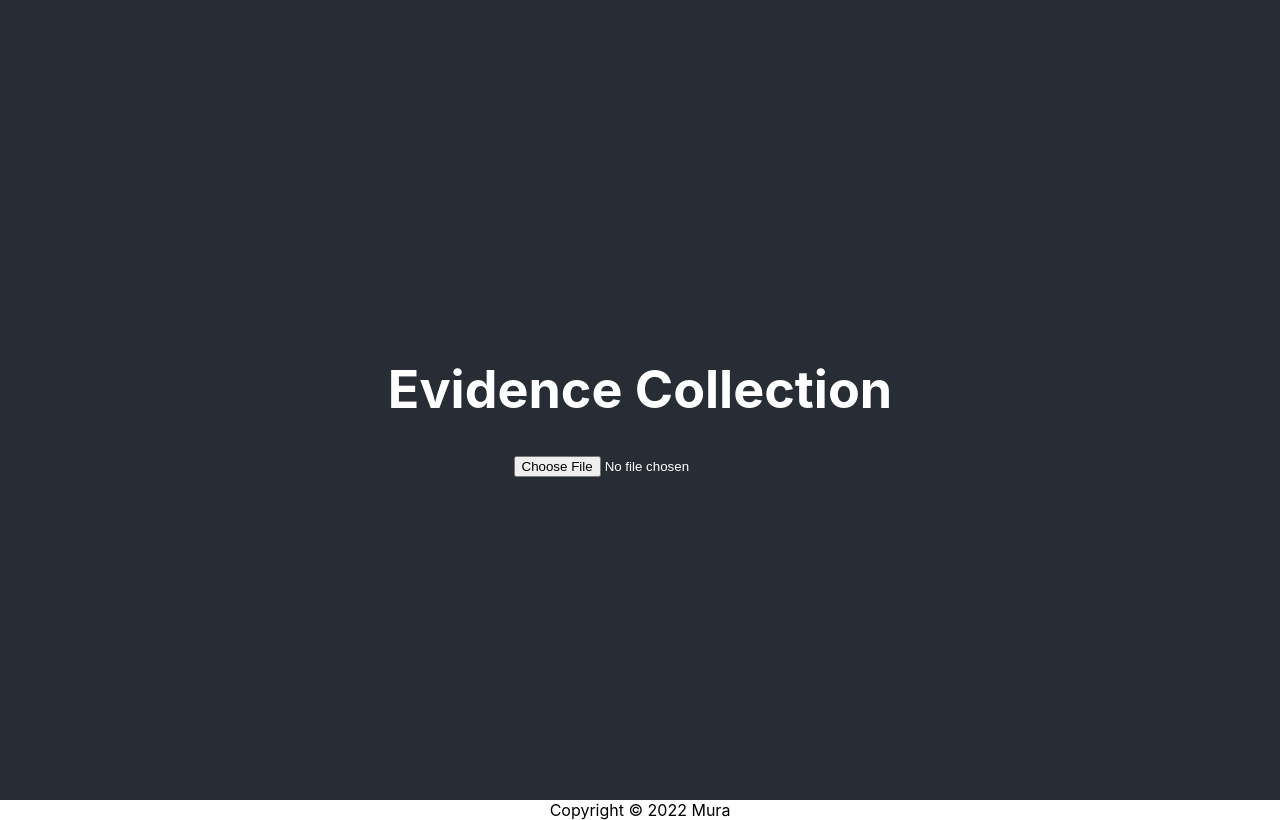
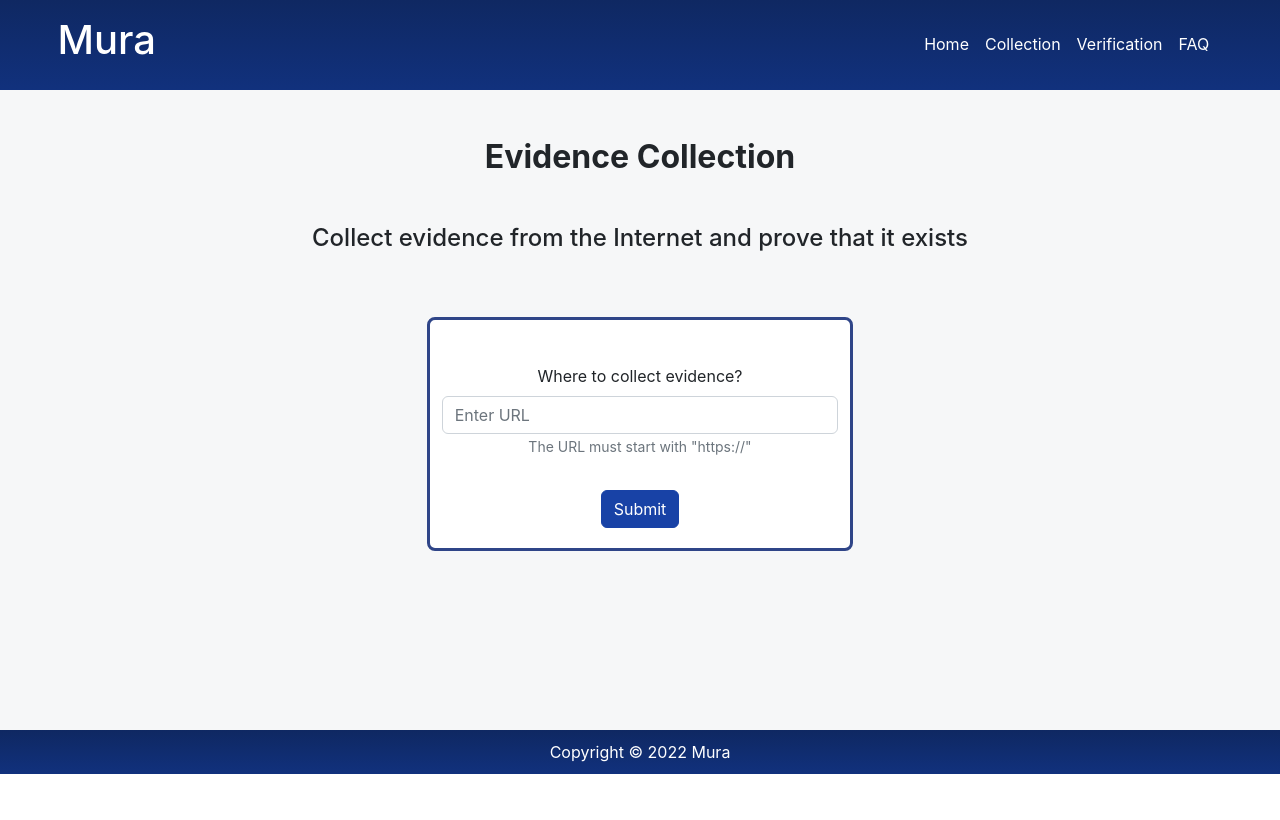
Before and after one commit to juliolinstech/mura, a React (Create React App) app: page /collection in a window 1280 px wide. Built offline with nearby package versions, Linux system fonts and the light colour scheme.

Commit message:
Working on collection interface

```diff
--- a/package.json
+++ b/package.json
@@ -6,6 +6,7 @@
     "@testing-library/jest-dom": "^5.16.5",
     "@testing-library/react": "^13.4.0",
     "@testing-library/user-event": "^13.5.0",
+    "bootstrap": "^5.2.3",
     "crypto-js": "^4.1.1",
     "react": "^18.2.0",
     "react-bootstrap": "^2.7.2",
--- a/src/App.css
+++ b/src/App.css
@@ -2,37 +2,36 @@
   text-align: center;
 }
 
-.App-logo {
+/* .App-logo {
   height: 40vmin;
   pointer-events: none;
-}
-
+} */
+/*
 @media (prefers-reduced-motion: no-preference) {
   .App-logo {
     animation: App-logo-spin infinite 20s linear;
   }
-}
+} */
 
 .App-header {
-  background-color: #282c34;
-  min-height: 100vh;
-  display: flex;
+  background-color: #4f5f760d;
+  min-height: 80vh;
+  /* display: flex;
   flex-direction: column;
   align-items: center;
   justify-content: center;
-  font-size: calc(10px + 2vmin);
-  color: white;
+  font-size: calc(10px + 2vmin); */
 }
 
-.App-link {
+/* .App-link {
   color: #61dafb;
-}
+} */
 
-@keyframes App-logo-spin {
+/* @keyframes App-logo-spin {
   from {
     transform: rotate(0deg);
   }
   to {
     transform: rotate(360deg);
   }
-}
+} */
--- a/src/App.js
+++ b/src/App.js
@@ -12,10 +12,8 @@ import {
   Route,
 } from 'react-router-dom';
 
-
 function App() {
   return (
-
     <Router>
       <Routes>
 
--- /dev/null
+++ b/src/components/Header.jsx
@@ -0,0 +1,23 @@
+import { Container, Row, Col } from 'react-bootstrap';
+import { Link } from 'react-router-dom';
+import Navigation from "./Navigation";
+
+function Header() {
+    return (
+        <Container className="heading pt-3 pb-3" fluid>
+        <Row>
+          <Col className="d-md-none d-lg-block" sm={2} xs={2}>
+            <Link to={'/'}>
+              <h1>Mura</h1>
+            </Link>
+          </Col>
+          <Col className="d-md-none d-lg-block" sm={6} xs={6}>
+          </Col>
+          <Col sm={4} xs={4}>
+            <Navigation />
+          </Col>
+        </Row>
+      </Container>
+    );
+}
+export default Header;
--- /dev/null
+++ b/src/components/Navigation.jsx
@@ -0,0 +1,27 @@
+import { Nav, Navbar } from 'react-bootstrap';
+import { Link } from 'react-router-dom';
+
+function RouterLink(props) {
+    return (
+      <Nav.Item>
+        <Nav.Link>
+          <Link to={props.to}>{props.children}</Link>
+        </Nav.Link>
+      </Nav.Item>
+    );
+  }
+
+  function Navigation() {
+    return (
+      <Navbar className="justify-content-center">
+        <Nav className="justify-content-end">
+          <RouterLink to="/">Home</RouterLink>
+          <RouterLink to="/collection">Collection</RouterLink>
+          <RouterLink to="/verification">Verification</RouterLink>
+          <RouterLink to="/FAQ">FAQ</RouterLink>
+        </Nav>
+      </Navbar>
+    );
+  }
+
+  export default Navigation;
--- a/src/index.css
+++ b/src/index.css
@@ -11,3 +11,65 @@ code {
   font-family: source-code-pro, Menlo, Monaco, Consolas, 'Courier New',
     monospace;
 }
+
+.heading {
+  height: 90px;
+  background-image: linear-gradient(#0f2862, #11317d);
+  color: white;
+}
+
+h2 {
+  font-weight: bold;
+}
+
+/* Anchors */
+
+a {
+  color: white;
+  text-decoration: none;
+}
+
+a:hover {
+  color: rgb(224, 224, 224);
+}
+
+nav a {
+  color: white;
+  text-decoration: none;
+}
+
+nav a:hover {
+  color: white;
+  text-decoration: underline;
+  text-decoration-color: white;
+}
+
+/* Footer */
+
+footer {
+  bottom: 0;
+  width: 100%;
+  padding-top: 10px;
+  padding-bottom: 10px;
+  background-image: linear-gradient(#0f2862, #11317d);
+  color: white;
+}
+
+/* Form */
+.borderedDiv {
+  border-style: solid;
+  border-color: #2f4588;
+  border-radius: 8px;
+  background-color: white;
+}
+
+/* Bottom */
+
+.submitButton {
+  background-color: #1842a6;
+  border-color: #1842a6;
+}
+.submitButton:hover {
+  background-color: #0f2862;
+  border-color: #0f2862;
+}
--- a/src/index.js
+++ b/src/index.js
@@ -1,3 +1,4 @@
+import 'bootstrap/dist/css/bootstrap.min.css';
 import React from 'react';
 import ReactDOM from 'react-dom/client';
 import './index.css';
--- a/src/pages/Collection.jsx
+++ b/src/pages/Collection.jsx
@@ -1,12 +1,46 @@
 import Footer from '../components/Footer';
-import InputFile from '../components/InputFile';
+import Header from '../components/Header';
+import { Container, Form, Button, Row, Col } from 'react-bootstrap';
 
 function Collection() {
     return (
         <div className="App">
+          <Header />
         <header className="App-header">
-          <h1>Evidence Collection</h1>
-          <InputFile />
+          <h2 className="text-center pt-5 pb-4">Evidence Collection</h2>
+          <h4 className="text-center pt-3 pb-2">Collect evidence from the Internet and prove that it exists</h4>
+          <div className="pt-5"></div>
+
+          <Container fluid>
+            <Row>
+              <Col sm={4} />
+              <Col sm={4} className="borderedDiv">
+                <div>
+                <div className="pt-4" />
+                  <Form>
+                  <div style={{ height: '20px' }} />
+                  <Form.Group controlId="targetUrl">
+                    <Form.Label>Where to collect evidence?</Form.Label>
+                    <Form.Control type="url" placeholder="Enter URL" />
+                    <Form.Text className="text-muted">
+                      The URL must start with "https://"
+                    </Form.Text>
+                  </Form.Group>
+                  <div style={{ height: '8px' }} />
+
+                  <div className="pt-4" />
+
+                  <Button className="submitButton" variant="primary" type="submit">
+                  Submit
+                  </Button>
+                  <div style={{ height: '20px' }} />
+                  </Form>
+                </div>
+                </Col>
+              <Col sm={4} />
+            </Row>
+          </Container>
+
         </header>
         <Footer />
       </div>
--- a/src/pages/FAQ.jsx
+++ b/src/pages/FAQ.jsx
@@ -1,11 +1,13 @@
 import Footer from '../components/Footer';
 import InputFile from '../components/InputFile';
+import Header from '../components/Header';
 
 function FAQ() {
     return (
         <div className="App">
+          <Header />
         <header className="App-header">
-          <h1>FAQ</h1>
+          <h2 className="text-center pt-5 pb-2">Frequently Asked Questions</h2>
           <InputFile />
         </header>
         <Footer />
--- a/src/pages/Home.jsx
+++ b/src/pages/Home.jsx
@@ -1,11 +1,13 @@
 import Footer from '../components/Footer';
 import InputFile from '../components/InputFile';
+import Header from '../components/Header';
 
 function Home() {
     return (
         <div className="App">
+          <Header />
         <header className="App-header">
-          <h1>Home Page</h1>
+        <h2 className="text-center pt-5 pb-2">Home</h2>
           <InputFile />
         </header>
         <Footer />
--- a/src/pages/Verification.jsx
+++ b/src/pages/Verification.jsx
@@ -1,11 +1,15 @@
 import Footer from '../components/Footer';
 import InputFile from '../components/InputFile';
+import Header from '../components/Header';
 
 function Verification() {
     return (
         <div className="App">
+          <Header />
         <header className="App-header">
-          <h1>Upload a report (PDF)</h1>
+          <h2 className="text-center pt-5 pb-4">Evidence Verification</h2>
+          <h4 className="text-center pt-3 pb-2">Check if a report was registered on the Blockchain</h4>
+          <div className="pt-5 pb-2"></div>
           <InputFile />
         </header>
         <Footer />
```
Also changed, not shown: 1 other file (tests, documents, lock files or other folders).
